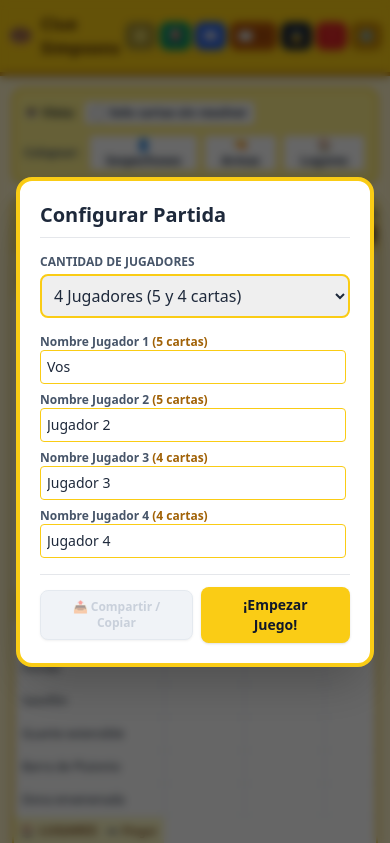
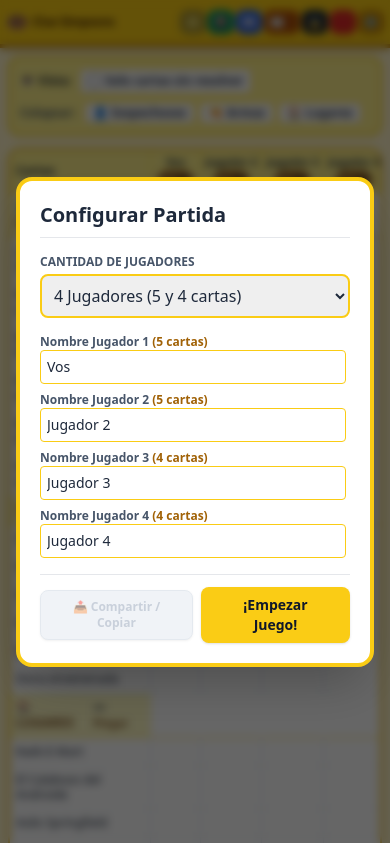
Before and after one commit to javierquero/ClueSimpsons, a plain HTML site: page index.html in a window 390 px wide. Shown: the top 843 px of the page. Drawn offline with nearby package versions, Linux system fonts and the light colour scheme.

Commit message:
Update index.html

```diff
--- a/index.html
+++ b/index.html
@@ -13,43 +13,43 @@
     }
   </style>
 </head>
-<body class="bg-amber-100 min-h-screen text-slate-800 font-sans pb-20">
+<body class="bg-amber-100 min-h-screen text-slate-800 font-sans pb-20 overflow-x-hidden">
 
   <!-- TOP HEADER -->
-  <header class="bg-yellow-400 border-b-4 border-yellow-600 px-2 sm:px-4 py-3 sticky top-0 z-30 shadow-md">
-    <div class="max-w-4xl mx-auto flex items-center justify-between">
-      <div class="flex items-center space-x-2">
-        <span class="text-xl sm:text-2xl">🍩</span>
-        <h1 class="font-extrabold text-base sm:text-xl text-yellow-950 tracking-wide">Clue Simpsons</h1>
+  <header class="bg-yellow-400 border-b-4 border-yellow-600 px-1.5 sm:px-4 py-2 sm:py-3 sticky top-0 z-30 shadow-md">
+    <div class="max-w-4xl mx-auto flex items-center justify-between gap-1">
+      <div class="flex items-center space-x-1 shrink-0">
+        <span class="text-lg sm:text-2xl">🍩</span>
+        <h1 class="font-extrabold text-xs sm:text-xl text-yellow-950 tracking-tight sm:tracking-wide">Clue Simpsons</h1>
       </div>
-      <div class="flex items-center space-x-1 sm:space-x-2">
+      <div class="flex items-center space-x-0.5 sm:space-x-2 shrink-0">
         <!-- BOTÓN UNDO -->
-        <button id="btn-undo" onclick="undo()" disabled class="bg-slate-700 hover:bg-slate-800 disabled:opacity-40 text-white font-bold py-1.5 px-2 rounded-lg text-xs sm:text-sm shadow flex items-center">
+        <button id="btn-undo" onclick="undo()" disabled class="bg-slate-700 hover:bg-slate-800 disabled:opacity-40 text-white font-bold py-1 px-1.5 sm:py-1.5 sm:px-2 rounded-lg text-[11px] sm:text-sm shadow flex items-center">
           ↩️ <span class="hidden sm:inline ml-1">Deshacer</span>
         </button>
-        <button onclick="openMyHandModal()" class="bg-emerald-600 hover:bg-emerald-700 text-white font-bold py-1.5 px-2 rounded-lg text-xs sm:text-sm shadow flex items-center">
+        <button onclick="openMyHandModal()" class="bg-emerald-600 hover:bg-emerald-700 text-white font-bold py-1 px-1.5 sm:py-1.5 sm:px-2 rounded-lg text-[11px] sm:text-sm shadow flex items-center">
           🎴 <span class="hidden sm:inline ml-1">Mis Cartas</span>
         </button>
-        <button onclick="openRulesModal()" class="bg-blue-600 hover:bg-blue-700 text-white font-bold py-1.5 px-2 rounded-lg text-xs sm:text-sm shadow flex items-center">
+        <button onclick="openRulesModal()" class="bg-blue-600 hover:bg-blue-700 text-white font-bold py-1 px-1.5 sm:py-1.5 sm:px-2 rounded-lg text-[11px] sm:text-sm shadow flex items-center">
           📖 <span class="hidden sm:inline ml-1">Reglas</span>
         </button>
-        <button onclick="openEnvelopeModal()" id="btn-envelope" class="bg-amber-700 hover:bg-amber-800 text-white font-bold py-1.5 px-2 rounded-lg text-xs sm:text-sm shadow flex items-center">
-          ✉️ <span class="hidden sm:inline ml-1">Sobre</span><span id="btn-envelope-badge" class="ml-1 bg-amber-900/60 px-1.5 py-0.5 rounded text-[10px] font-mono"></span>
+        <button onclick="openEnvelopeModal()" id="btn-envelope" class="bg-amber-700 hover:bg-amber-800 text-white font-bold py-1 px-1.5 sm:py-1.5 sm:px-2 rounded-lg text-[11px] sm:text-sm shadow flex items-center">
+          ✉️ <span class="hidden sm:inline ml-1">Sobre</span><span id="btn-envelope-badge" class="ml-0.5 sm:ml-1 bg-amber-900/60 px-1 py-0.5 rounded text-[9px] sm:text-[10px] font-mono"></span>
         </button>
-        <button onclick="toggleLock(true)" class="bg-slate-800 hover:bg-slate-900 text-white font-bold py-1.5 px-2 rounded-lg text-xs sm:text-sm flex items-center shadow">
+        <button onclick="toggleLock(true)" class="bg-slate-800 hover:bg-slate-900 text-white font-bold py-1 px-1.5 sm:py-1.5 sm:px-2 rounded-lg text-[11px] sm:text-sm flex items-center shadow">
           🔒 <span class="hidden sm:inline ml-1">Bloquear</span>
         </button>
-        <button onclick="openGuessModal()" class="bg-red-600 hover:bg-red-700 text-white font-bold py-1.5 px-2 rounded-lg text-xs sm:text-sm shadow">
+        <button onclick="openGuessModal()" class="bg-red-600 hover:bg-red-700 text-white font-bold py-1 px-1.5 sm:py-1.5 sm:px-2 rounded-lg text-[11px] sm:text-sm shadow flex items-center">
           ❓ <span class="hidden sm:inline ml-1">Suposición</span>
         </button>
-        <button onclick="openConfigModal()" class="bg-yellow-600 hover:bg-yellow-700 text-white font-bold py-1.5 px-2 rounded-lg text-xs sm:text-sm shadow">
+        <button onclick="openConfigModal()" class="bg-yellow-600 hover:bg-yellow-700 text-white font-bold py-1 px-1.5 sm:py-1.5 sm:px-2 rounded-lg text-[11px] sm:text-sm shadow flex items-center">
           ⚙️
         </button>
       </div>
     </div>
   </header>
 
-  <main class="max-w-4xl mx-auto p-3 sm:p-4">
+  <main class="max-w-4xl mx-auto p-2 sm:p-4">
     <!-- ALERTA DE CASO RESUELTO -->
     <div id="solved-alert" class="hidden bg-emerald-500 text-white p-3.5 rounded-xl shadow-lg border-2 border-emerald-700 mb-4 animate-bounce text-center">
       <span class="text-xl font-extrabold">🎉 ¡CASO RESUELTO!</span>
@@ -79,7 +79,7 @@
         <table class="w-full border-collapse text-left text-xs sm:text-sm">
           <thead>
             <tr class="bg-yellow-200 border-b border-yellow-400" id="table-header">
-              <th class="p-2 sm:p-3 font-bold text-slate-800 sticky-col bg-yellow-200 min-w-[150px] border-r border-yellow-300">Cartas</th>
+              <th class="p-1.5 sm:p-3 font-bold text-slate-800 sticky-col bg-yellow-200 min-w-[110px] sm:min-w-[150px] border-r border-yellow-300">Cartas</th>
             </tr>
           </thead>
           <tbody id="table-body"></tbody>
@@ -726,7 +726,7 @@
       if (btnBadgeEl) btnBadgeEl.innerText = envItems.length > 0 ? `(${envItems.length}/3)` : '';
 
       const headerTr = document.getElementById('table-header');
-      headerTr.innerHTML = `<th class="p-2 sm:p-3 font-bold text-slate-800 sticky-col bg-yellow-200 min-w-[150px] border-r border-yellow-300">Cartas</th>`;
+      headerTr.innerHTML = `<th class="p-1.5 sm:p-3 font-bold text-slate-800 sticky-col bg-yellow-200 min-w-[110px] sm:min-w-[150px] border-r border-yellow-300">Cartas</th>`;
 
       gameState.players.forEach((p, idx) => {
         const allotted = getCardCountForPlayer(idx, totalPlayers);
@@ -735,10 +735,10 @@
         const badgeStyle = isFull ? 'bg-emerald-600 text-white' : 'bg-yellow-800 text-yellow-100';
 
         headerTr.innerHTML += `
-          <th class="p-2 sm:p-2.5 font-bold text-center border-r border-yellow-300 min-w-[80px] ${idx===0?'bg-yellow-300':''}">
-            <div>${p}</div>
-            <div class="text-[10px] font-semibold mt-1">
-              <span class="px-1.5 py-0.5 rounded-full ${badgeStyle}">${confirmed}/${allotted} ✔️</span>
+          <th class="p-1 sm:p-2.5 font-bold text-center border-r border-yellow-300 min-w-[50px] sm:min-w-[80px]">
+            <div class="truncate max-w-[55px] sm:max-w-none text-[11px] sm:text-sm" title="${p}">${p}</div>
+            <div class="text-[9px] sm:text-[10px] font-semibold mt-0.5 sm:mt-1">
+              <span class="px-1 py-0.5 rounded-full ${badgeStyle}">${confirmed}/${allotted} ✔️</span>
             </div>
           </th>
         `;
@@ -776,7 +776,7 @@
             const envBadge = inEnvelope ? ` <span class="text-[10px] bg-amber-200 text-amber-900 px-1 rounded font-bold">✉️ Sobre</span>` : '';
 
             let rowHtml = `<tr class="border-b border-slate-100 hover:bg-amber-50/50 ${inEnvelope ? 'bg-amber-100/80 font-semibold' : ''}">
-              <td class="p-2 text-xs sm:text-sm font-medium sticky-col bg-white border-r border-slate-200 shadow-sm">${card}${envBadge}</td>`;
+              <td class="p-1.5 sm:p-2 text-xs sm:text-sm font-medium sticky-col bg-white border-r border-slate-200 shadow-sm leading-tight">${card}${envBadge}</td>`;
 
             gameState.players.forEach((p, pIdx) => {
               const key = `${card}_${pIdx}`;
@@ -784,7 +784,7 @@
               const st = STATES[stateCode];
 
               rowHtml += `
-                <td onclick="cycleCell('${card}', ${pIdx})" class="p-2 text-center text-base cursor-pointer select-none border-r border-slate-200 ${st.bg} ${st.text} transition-colors">
+                <td onclick="cycleCell('${card}', ${pIdx})" class="p-1 sm:p-2 text-center text-sm sm:text-base cursor-pointer select-none border-r border-slate-200 ${st.bg} ${st.text} transition-colors">
                   ${st.symbol}
                 </td>
               `;
```
